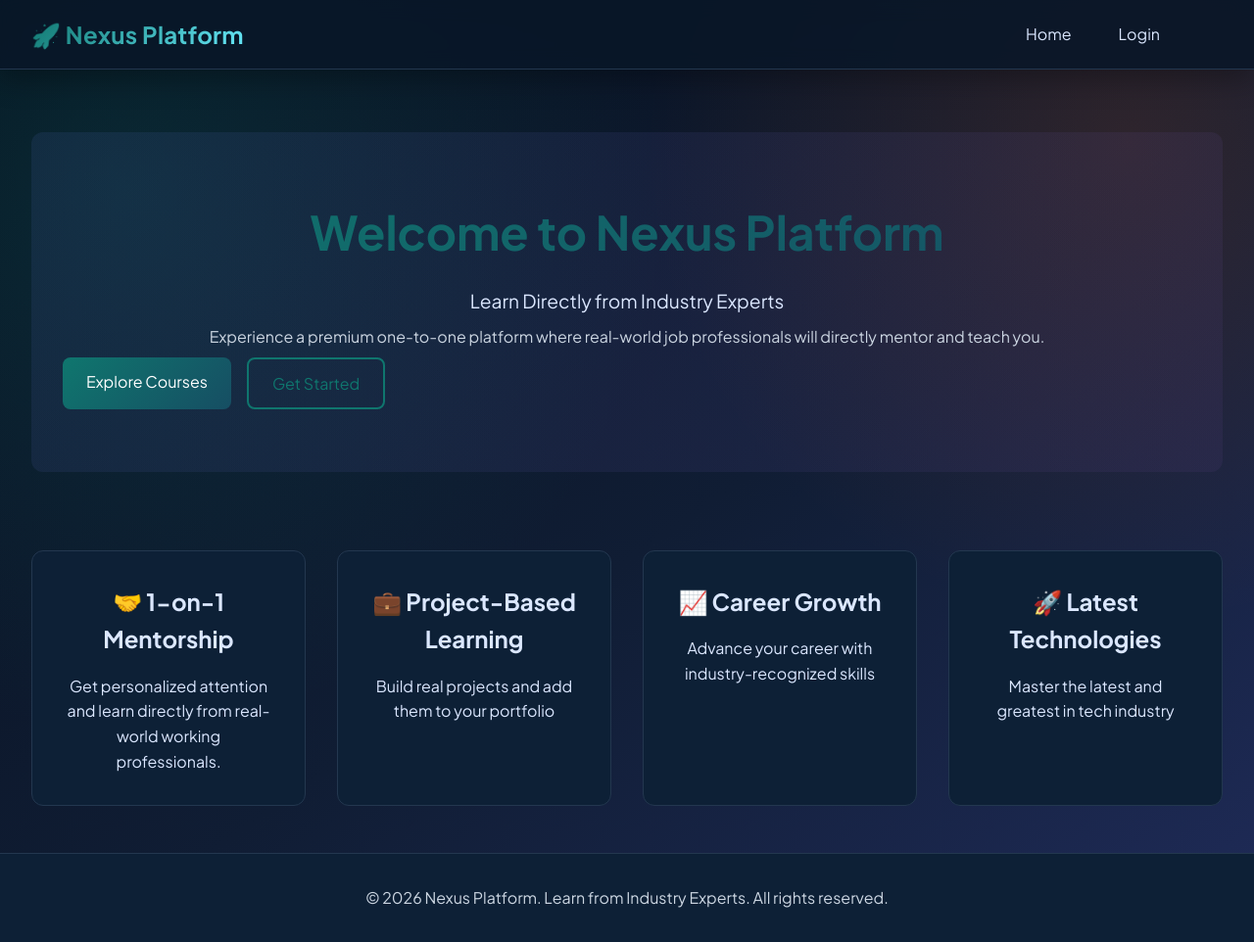
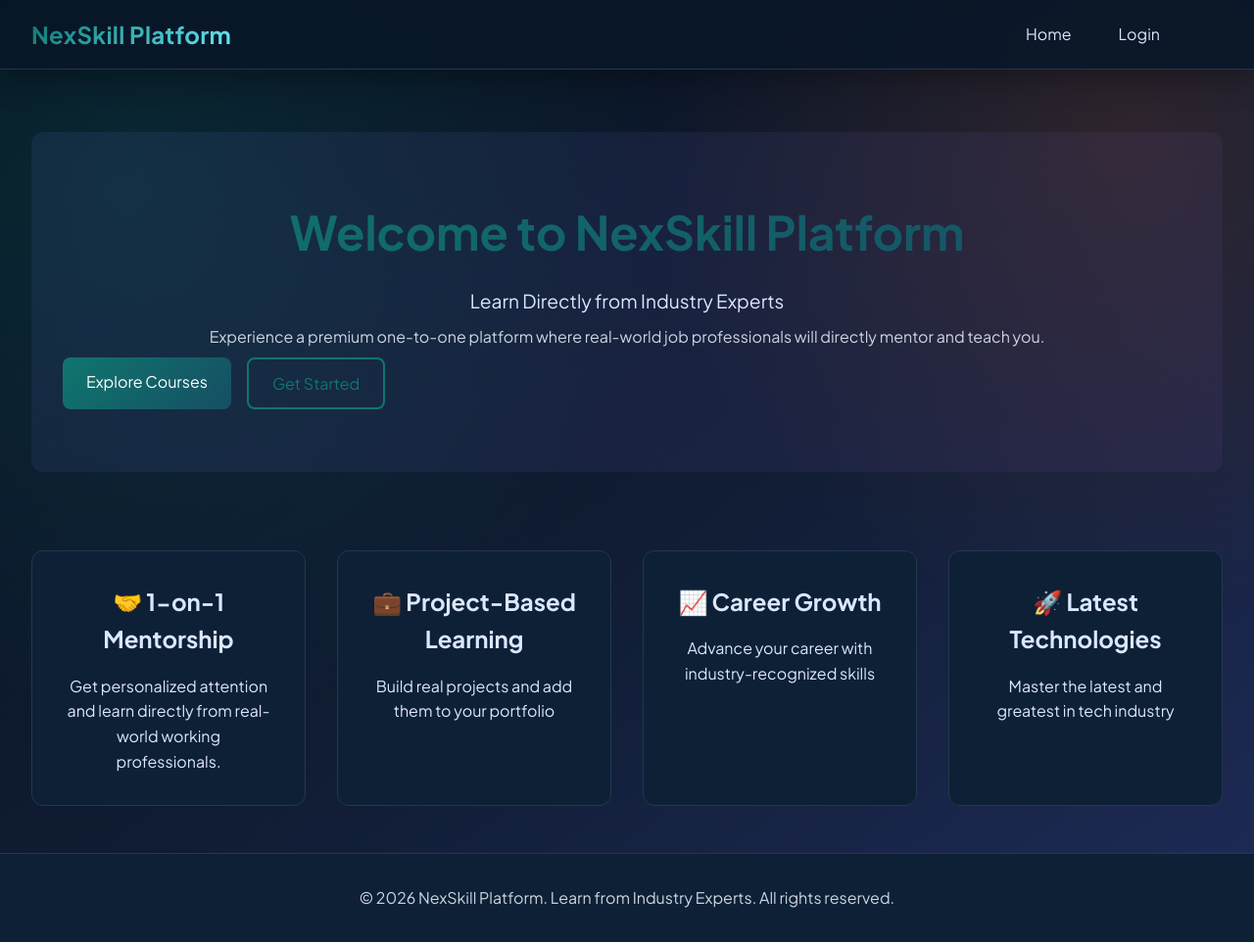
Before and after one commit to chaithanyaneelam/Nexus-Platform, a plain HTML site: page nexus-frontend/index.html in a window 1280 px wide. Shown: the whole page at 98% size. Drawn offline with Linux system fonts and the light colour scheme.

Commit message:
feat: update platform name from Nexus to NexSkill in header and footer

```diff
--- a/nexus-frontend/index.html
+++ b/nexus-frontend/index.html
@@ -31,7 +31,7 @@
     <nav class="navbar">
       <div class="navbar-container">
         <div class="navbar-brand">
-          <h1>🚀 Nexus Platform</h1>
+          <h1>NexSkill Platform</h1>
         </div>
         <div
           class="menu-toggle"
@@ -164,7 +164,7 @@
     <!-- Footer -->
     <footer class="footer">
       <p>
-        &copy; 2026 Nexus Platform. Learn from Industry Experts. All rights
+        &copy; 2026 NexSkill Platform. Learn from Industry Experts. All rights
         reserved.
       </p>
     </footer>
--- a/nexus-frontend/js/router.js
+++ b/nexus-frontend/js/router.js
@@ -338,7 +338,7 @@ class Router {
     appDiv.innerHTML = `
       <div class="home-page">
         <div class="hero-section">
-          <h1>Welcome to Nexus Platform</h1>
+          <h1>Welcome to NexSkill Platform</h1>
           <p>Learn Directly from Industry Experts</p>
           <p class="subtitle">Experience a premium one-to-one platform where real-world job professionals will directly mentor and teach you.</p>
           <div class="button-group">
```
